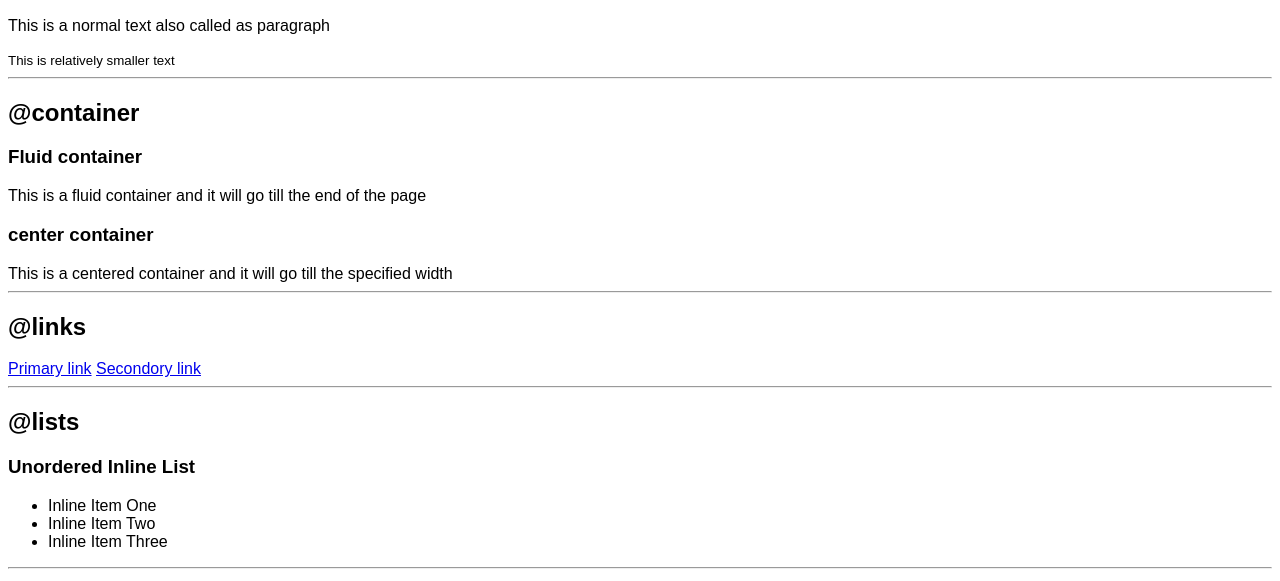
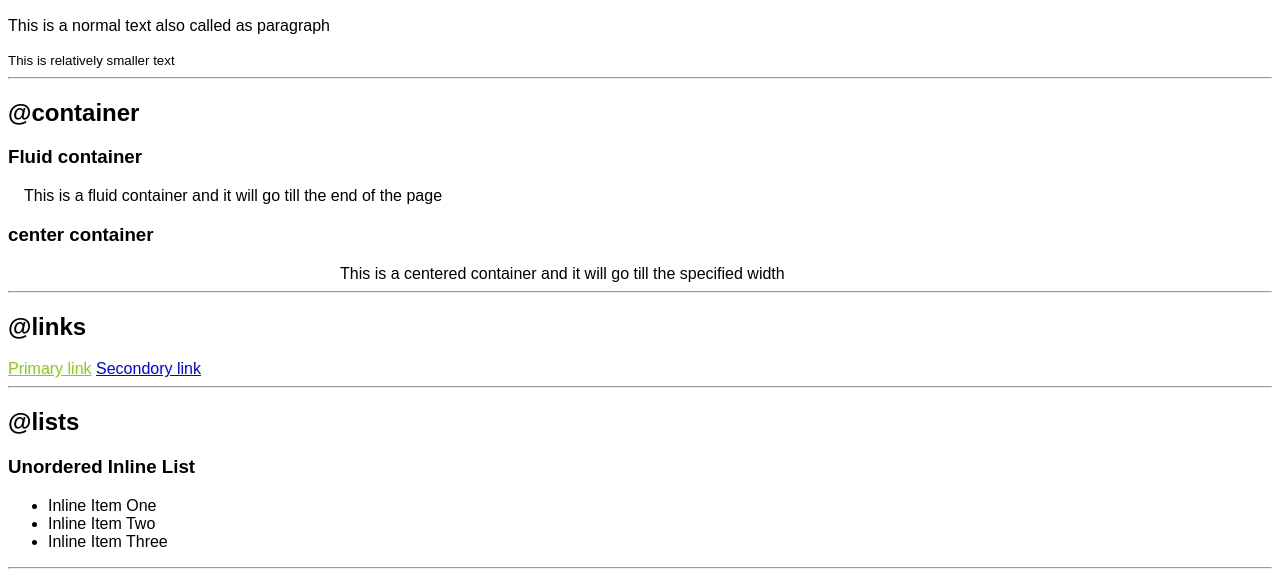
Before and after one commit to AravindGurav/Neog-LevelZero-lesson3, a plain HTML site: page index.html in a window 1280 px wide. Shown: the part 219-800 px from the top of the page. Drawn offline with Linux system fonts and the light colour scheme.

Commit message:
style-color for primary link

```diff
--- a/index.html
+++ b/index.html
@@ -27,16 +27,16 @@
     <h2>@container</h2>
 
     <h3>Fluid container</h3>
-    <div class="para">This is a fluid container and it will go till the end of the page</div>
+    <div class="container container-fluid">This is a fluid container and it will go till the end of the page</div>
 
     <h3>center container</h3>
-    <div>This is a centered container and it will go till the specified width</div>
+    <div class="container container-center">This is a centered container and it will go till the specified width</div>
 
     <hr>
 
     <h2>@links</h2>
 
-    <a href="/">Primary link</a>
+    <a class="primary-link "href="/">Primary link</a>
     <a href="/"> Secondory link</a>
 
     <hr>
--- a/style.css
+++ b/style.css
@@ -18,3 +18,24 @@ body{
     font-family:'Montserrat',
     sans-serif;
 }
+
+:root{
+    --primary-color:#84cc16;
+}
+
+/** container **/
+
+.container{
+    padding-left: 1rem;
+    padding-right: 1rem;
+}
+
+/** container fluid **/
+.container-center{
+    max-width:600px;
+    margin:auto;
+}
+
+.primary-link{
+    color:var(--primary-color)
+}
```
